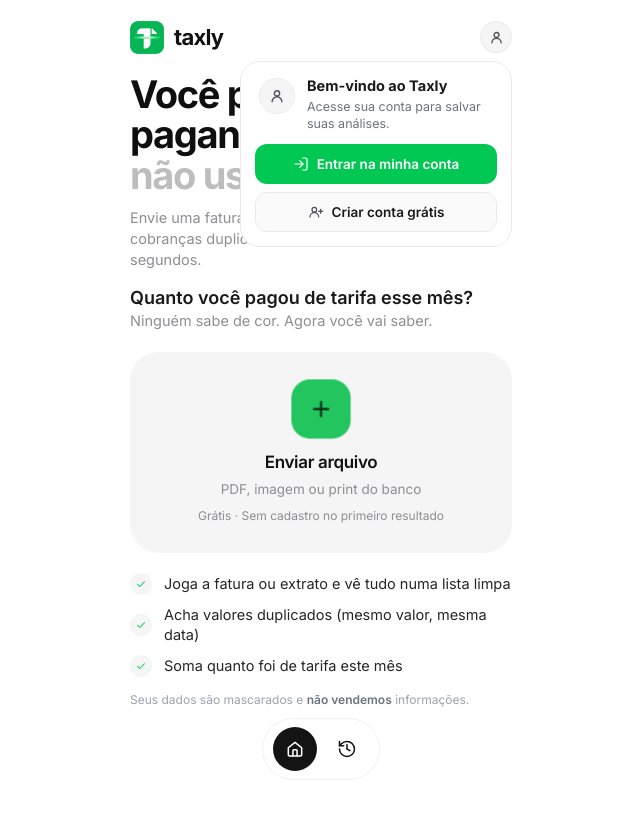
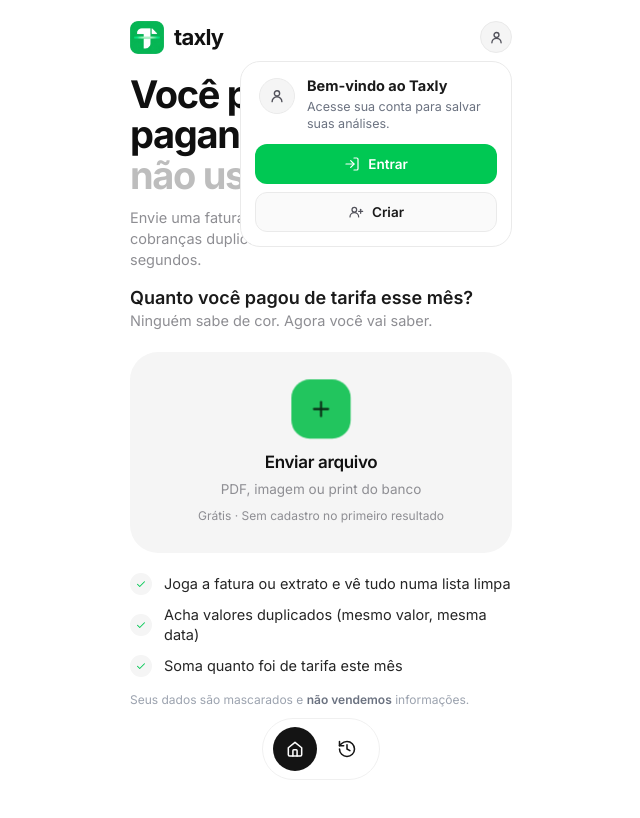
Before and after one commit to uset01/Taxly, a Next.js app: page / in a window 1280 px wide. Both pictures are taken after a click on the button 815 px from the left and 37 px from the top of the page. Shown: the top 818 px of the page, without its empty margins (319-959 px from the left). Built offline with nearby package versions, Linux system fonts and the light colour scheme.

Commit message:
feat(menu): rename buttons to 'Entrar' and 'Criar'

```diff
--- a/src/components/ProfileMenu.tsx
+++ b/src/components/ProfileMenu.tsx
@@ -365,7 +365,7 @@ export function ProfileMenu({
                     className="w-full min-h-[40px] px-3.5 py-2 rounded-[12px] bg-[#00C853] hover:bg-[#00B54B] active:bg-[#00A047] text-white text-[13.5px] font-semibold flex items-center justify-center gap-2 transition-colors cursor-pointer"
                   >
                     <LogInIcon className="w-4 h-4 shrink-0" />
-                    <span>Entrar na minha conta</span>
+                    <span>Entrar</span>
                   </button>
 
                   <button
@@ -375,7 +375,7 @@ export function ProfileMenu({
                     className="w-full min-h-[40px] px-3.5 py-2 rounded-[12px] bg-[#FAFAFA] hover:bg-[#F0F0F0] border border-[#EAEAEA] text-[#1A1A1A] text-[13.5px] font-semibold flex items-center justify-center gap-2 transition-colors cursor-pointer"
                   >
                     <UserPlusIcon className="w-4 h-4 text-[#52525B] shrink-0" />
-                    <span>Criar conta grátis</span>
+                    <span>Criar</span>
                   </button>
                 </div>
               </>
```
